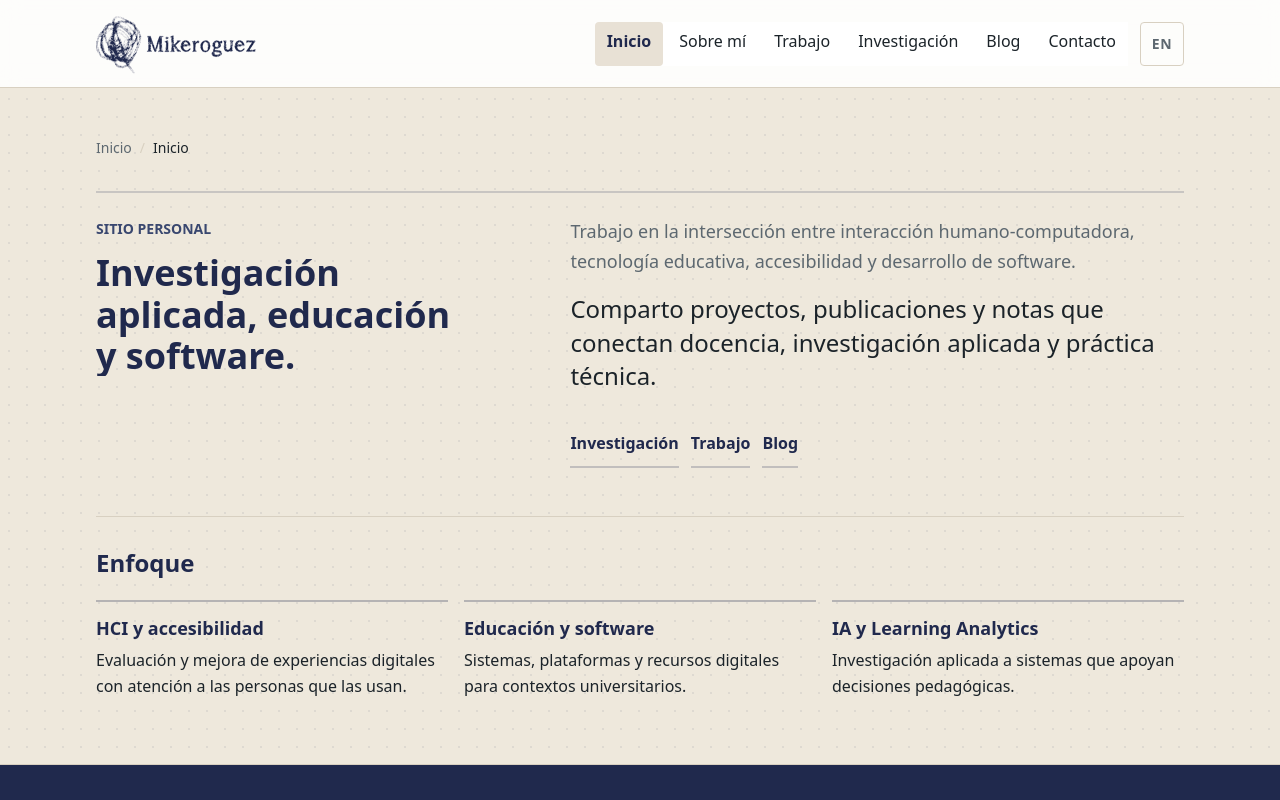
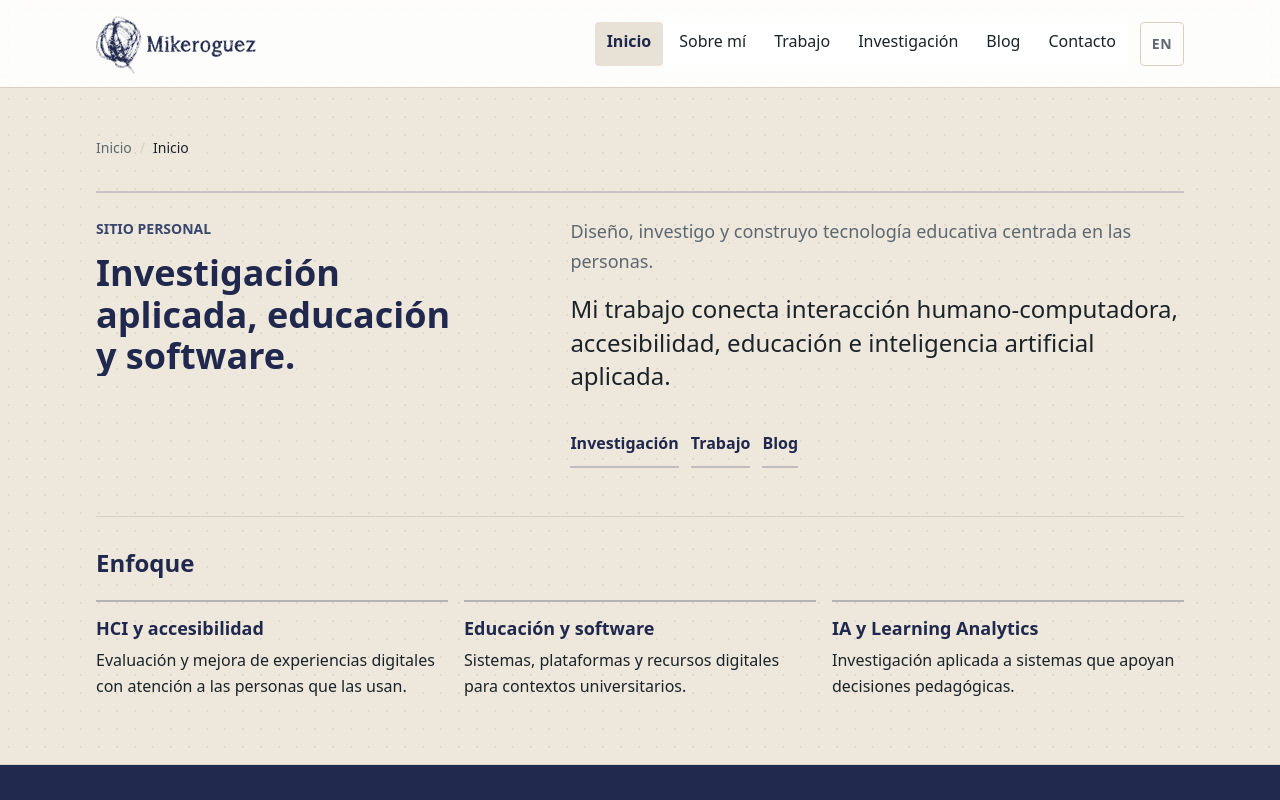
Before and after one commit to mikeroguez/mikeroguez, a Nuxt app: page / in a window 1280 px wide. Shown: the top 800 px of the page. Built offline with nearby package versions, Linux system fonts and the light colour scheme.

Commit message:
content: refine home hero positioning

```diff
--- a/src/i18n/en.ts
+++ b/src/i18n/en.ts
@@ -62,9 +62,9 @@ export default {
   home: {
     eyebrow: 'Personal site',
     h1: 'Applied research, education and software.',
-    lead: 'I work at the intersection of human-computer interaction, educational technology, accessibility and software development.',
+    lead: 'I design, research and build people-centered educational technology.',
     intro:
-      'I share projects, publications and notes that connect teaching, applied research and technical practice.',
+      'My work connects human-computer interaction, accessibility, education and applied artificial intelligence.',
     sectionsLabel: 'Main sections',
     focusHeading: 'Focus',
     focusHciTitle: 'HCI & accessibility',
--- a/src/i18n/es.ts
+++ b/src/i18n/es.ts
@@ -63,9 +63,9 @@ export default {
   home: {
     eyebrow: 'Sitio personal',
     h1: 'Investigación aplicada, educación y software.',
-    lead: 'Trabajo en la intersección entre interacción humano-computadora, tecnología educativa, accesibilidad y desarrollo de software.',
+    lead: 'Diseño, investigo y construyo tecnología educativa centrada en las personas.',
     intro:
-      'Comparto proyectos, publicaciones y notas que conectan docencia, investigación aplicada y práctica técnica.',
+      'Mi trabajo conecta interacción humano-computadora, accesibilidad, educación e inteligencia artificial aplicada.',
     sectionsLabel: 'Secciones principales',
     focusHeading: 'Enfoque',
     focusHciTitle: 'HCI y accesibilidad',
```
